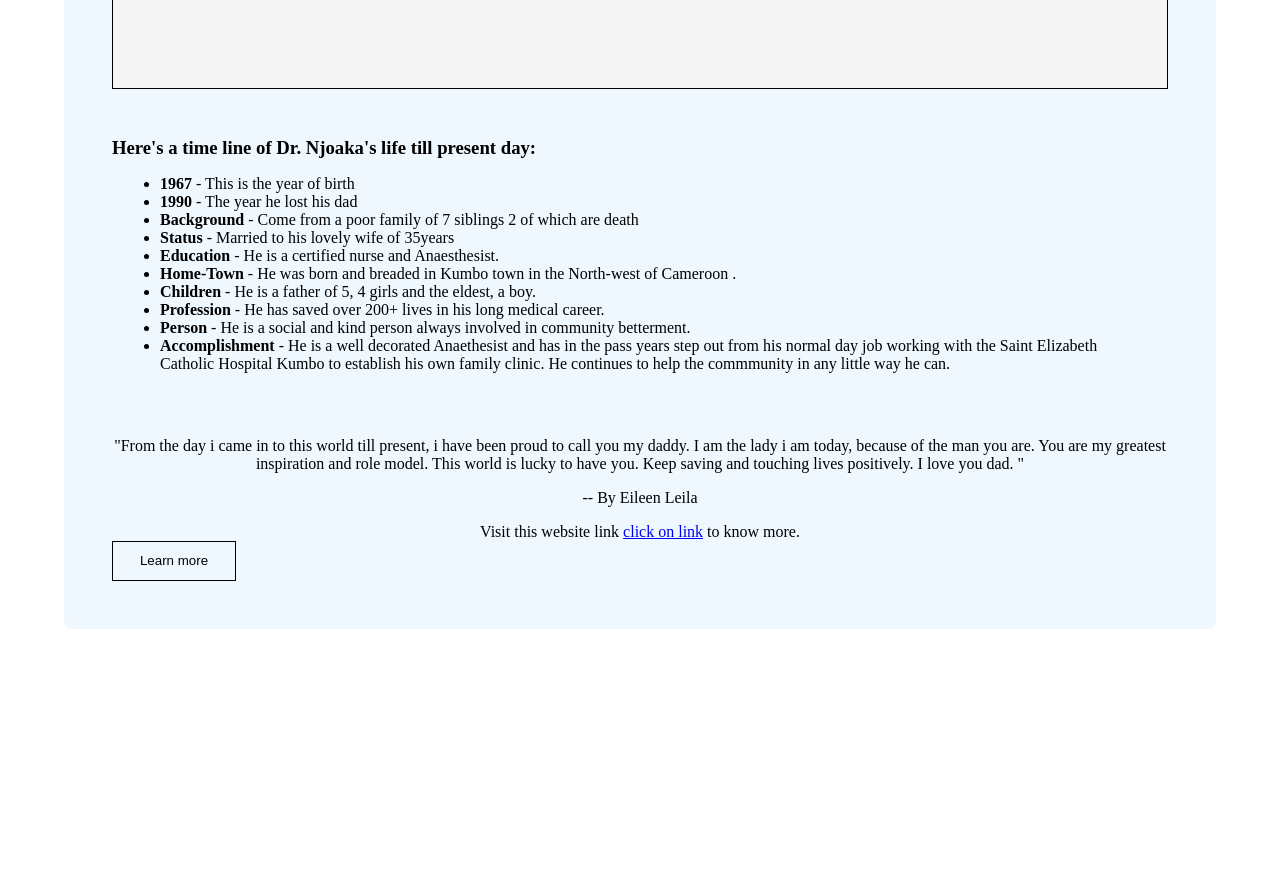
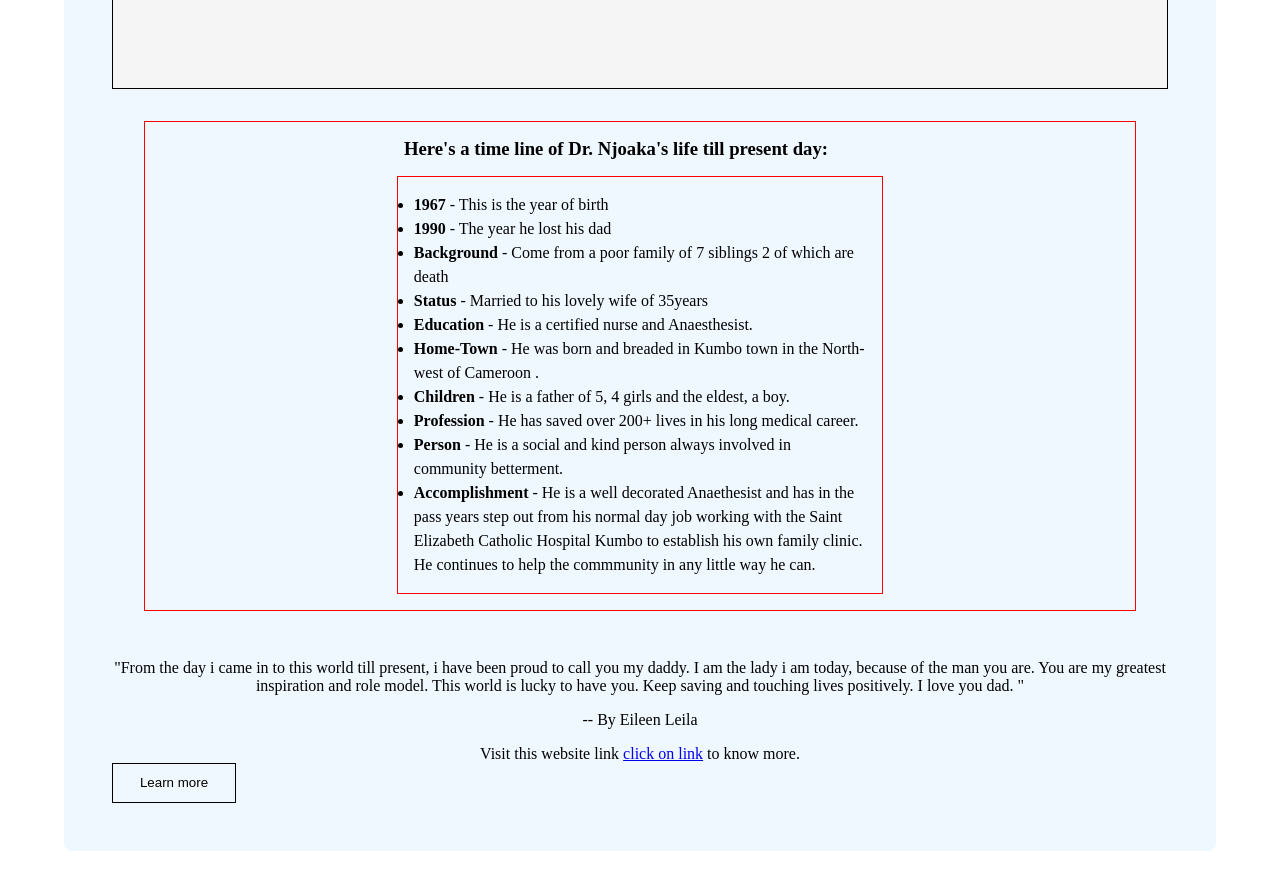
Before and after one commit to Mbiydzenyuy3/tribute-page, a plain HTML site: page index.html in a window 1280 px wide. Shown: the part 780-1663 px from the top of the page. Before the commit the page ends 1441 px from the top, so only its background shows below. Drawn offline with Linux system fonts and the light colour scheme.

Commit message:
committing changes on my div containing ul

```diff
--- a/css/main.css
+++ b/css/main.css
@@ -30,6 +30,13 @@ article {
 .program {
   padding: 1rem;
   margin: 2rem;
+  display: flex;
+  flex-direction: column;
+  align-items: center;
+  justify-content: center;
+  border: 1px solid red;
+
+  /* width: 40vw; */
 }
 
 /* headings and pagraph styling */
@@ -114,3 +121,9 @@ button {
   color: black;
   border: 1px solid black;
 }
+ul {
+  border: 1px solid red;
+  width: 38vw;
+  padding: 1rem;
+  line-height: 24px;
+}
```
